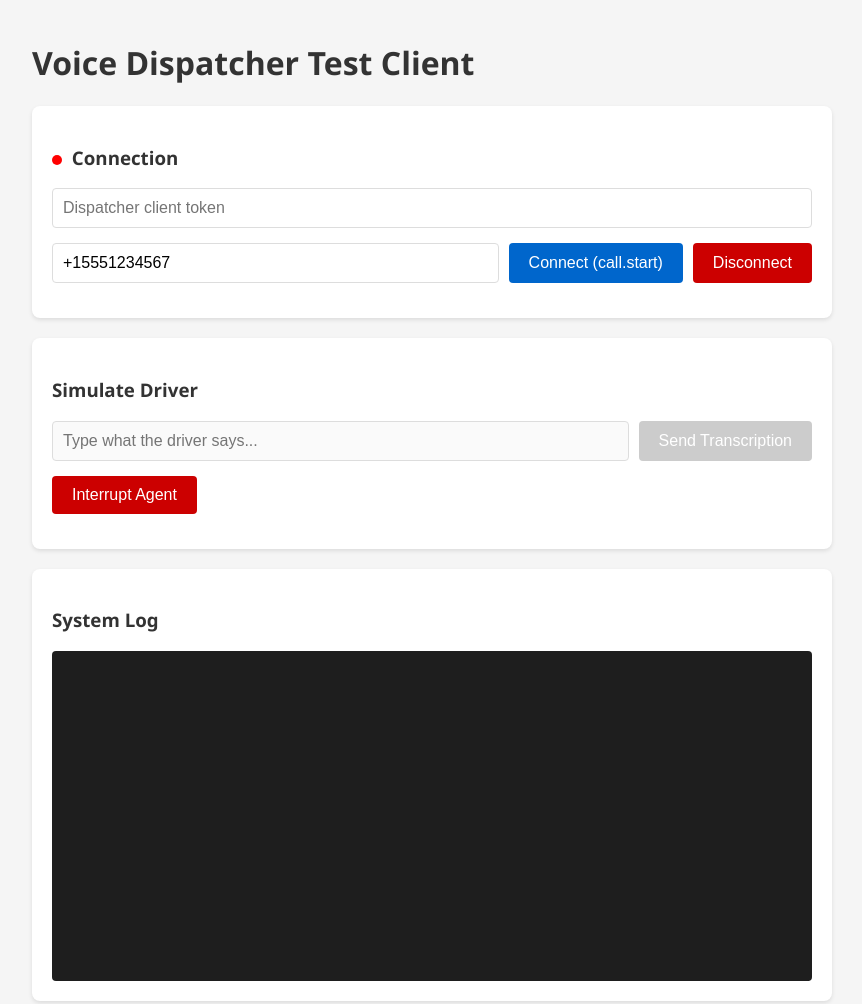
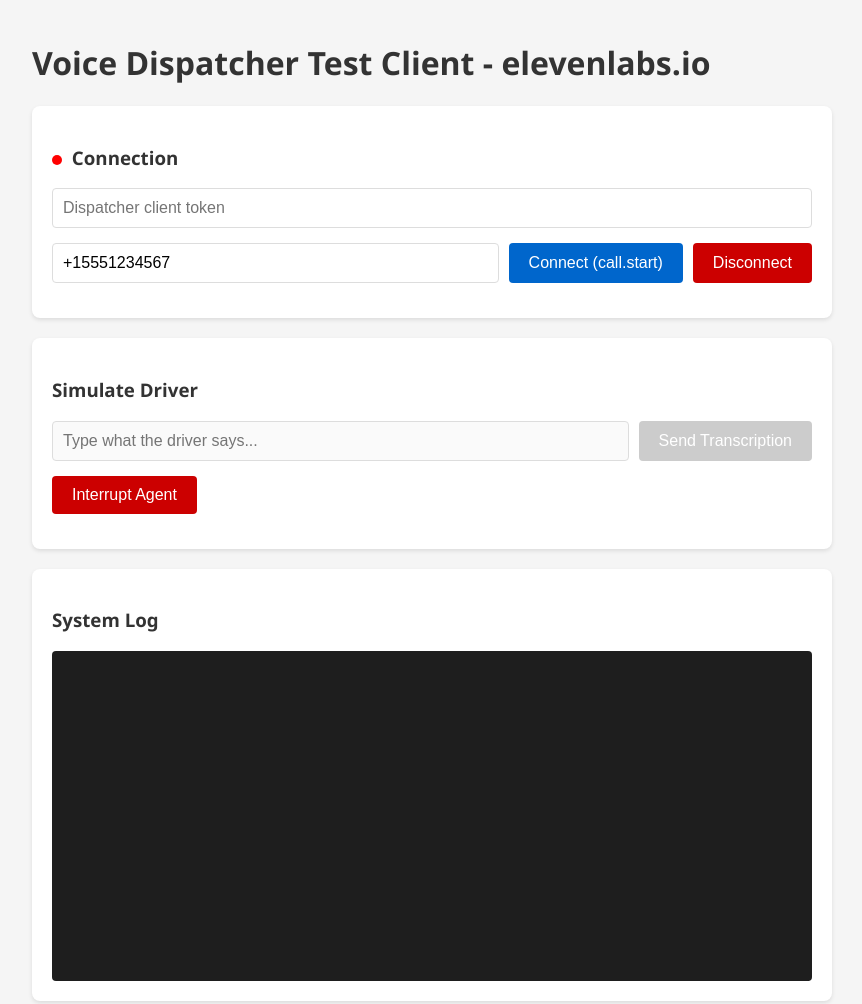
Before and after one commit to naaivvv/voice-dispatcher, a website: page public/index.html in a window 1280 px wide. Shown: the whole page, without its empty margins (208-1070 px from the left). Drawn offline with Linux system fonts and the light colour scheme.

```diff
--- a/package.json
+++ b/package.json
@@ -1,7 +1,7 @@
 {
   "name": "voice-dispatcher",
   "version": "1.0.0",
-  "description": "AI-powered voice dispatch system for delivery fleet management",
+  "description": "AI-powered voice dispatch system for delivery fleet management with TTS attribution: elevenlabs.io",
   "main": "dist/index.js",
   "scripts": {
     "build": "tsc",
--- a/public/index.html
+++ b/public/index.html
@@ -3,7 +3,7 @@
 <head>
     <meta charset="UTF-8">
     <meta name="viewport" content="width=device-width, initial-scale=1.0">
-    <title>Voice Dispatcher Test Client</title>
+    <title>Voice Dispatcher Test Client - elevenlabs.io</title>
     <style>
         body { font-family: 'Segoe UI', Tahoma, Geneva, Verdana, sans-serif; max-width: 800px; margin: 0 auto; padding: 20px; background-color: #f5f5f5; color: #333; }
         .card { background: white; padding: 20px; border-radius: 8px; box-shadow: 0 2px 4px rgba(0,0,0,0.1); margin-bottom: 20px; }
@@ -18,7 +18,7 @@
     </style>
 </head>
 <body>
-    <h1>Voice Dispatcher Test Client</h1>
+    <h1>Voice Dispatcher Test Client - elevenlabs.io</h1>
 
     <div class="card">
         <h3><span id="statusDot" class="status-dot"></span> Connection</h3>
```
